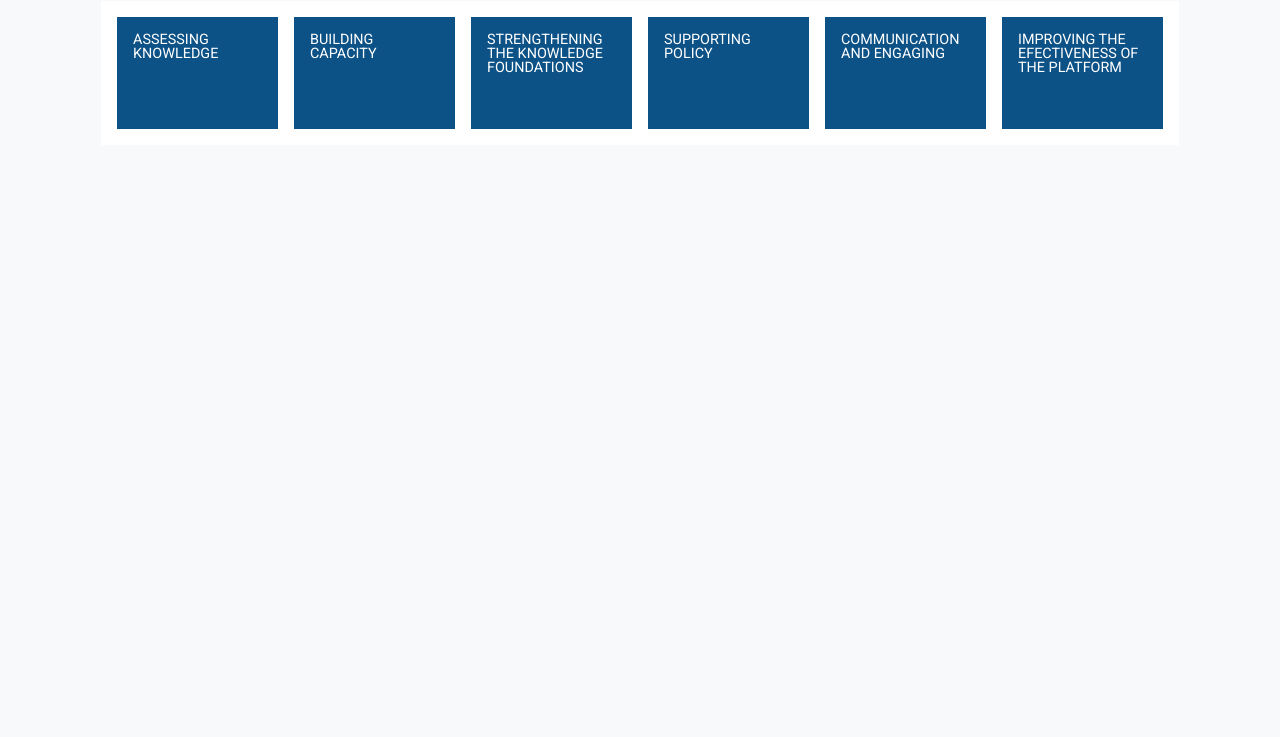
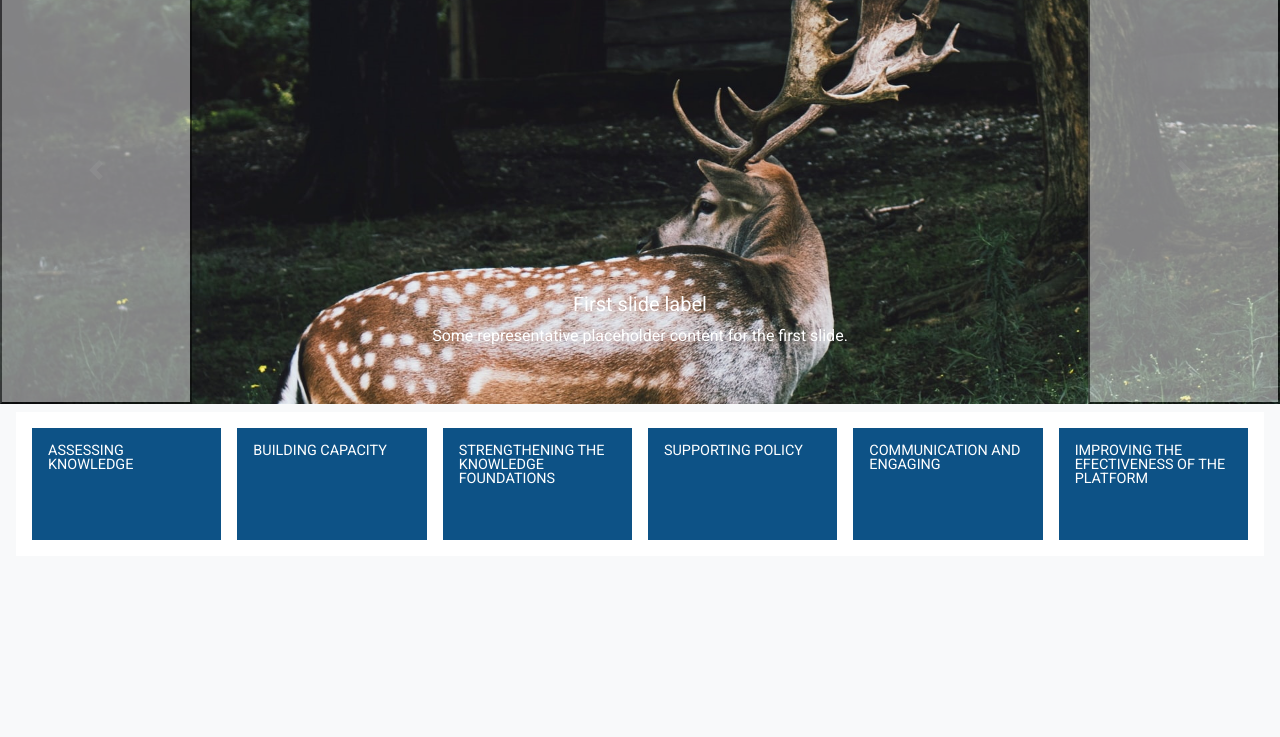
Before and after one commit to rogermedico/tbf_frontend_test, a website: page public/index.html in a window 1280 px wide. Shown: the part 63-800 px from the top of the page. Drawn offline with nearby package versions, Linux system fonts and the light colour scheme; files that its build step writes are made by us from their sources; files whose address does not match are found by name.

Commit message:
wip - header carousel

```diff
--- a/public/index.html
+++ b/public/index.html
@@ -11,12 +11,45 @@
 </head>
 
 <body class="bg-light">
-    <div class="container">
-        <div class="row">
-            <div class="col-md-6 offset-md-3">
+    <div>
+        <header>
+            <!-- <div class="col-md-6 offset-md-3">
                 <h1 data-toggle="tooltip" title="The skeleton has bootstrap fully loaded!">Helloer</h1>
+            </div> -->
+            <div id="headerCarousel" class="carousel slide" data-ride="carousel">
+                <div class="carousel-inner">
+                    <div class="carousel-item active">
+                        <img src="images/header01.jpg" class="d-block w-100" alt="Header image">
+                        <div class="carousel-caption d-none d-md-block">
+                            <h5>First slide label</h5>
+                            <p>Some representative placeholder content for the first slide.</p>
+                        </div>
+                    </div>
+                    <div class="carousel-item">
+                        <img src="images/header02.jpg" class="d-block w-100" alt="Header image">
+                        <div class="carousel-caption d-none d-md-block">
+                            <h5>Second slide label</h5>
+                            <p>Some representative placeholder content for the second slide.</p>
+                        </div>
+                    </div>
+                    <div class="carousel-item">
+                        <img src="images/header03.jpg" class="d-block w-100" alt="Header image">
+                        <div class="carousel-caption d-none d-md-block">
+                            <h5>Third slide label</h5>
+                            <p>Some representative placeholder content for the third slide.</p>
+                        </div>
+                    </div>
+                </div>
+                <button class="carousel-control-prev" type="button" data-target="#headerCarousel" data-slide="prev">
+                    <span class="carousel-control-prev-icon" aria-hidden="true"></span>
+                    <span class="sr-only">Previous</span>
+                </button>
+                <button class="carousel-control-next" type="button" data-target="#headerCarousel" data-slide="next">
+                    <span class="carousel-control-next-icon" aria-hidden="true"></span>
+                    <span class="sr-only">Next</span>
+                </button>
             </div>
-        </div>
+        </header>
 
         <nav class="navbar navbar-expand-lg navbar-light">
             <button class="navbar-toggler" type="button" data-toggle="collapse" data-target="#navbarSupportedContent"
@@ -26,32 +59,34 @@
 
             <div class="collapse navbar-collapse" id="navbarSupportedContent">
                 <ul class="nav p-2 bg-white">
-                    <a class="nav-item m-2 text-decoration-none" href="#">
+                    <a class="nav-item m-2 text-decoration-none" href="#" alt="Menu link assessing knowledge">
                         <li class="p-3 text-uppercase text-white font-weight-normal">
                             assessing knowledge
                         </li>
                     </a>
-                    <a class="nav-item m-2 text-decoration-none" href="#">
+                    <a class="nav-item m-2 text-decoration-none" href="#" alt="Menu link building capacity">
                         <li class="p-3 text-uppercase text-white font-weight-normal">
                             building capacity
                         </li>
                     </a>
-                    <a class="nav-item m-2 text-decoration-none" href="#">
+                    <a class="nav-item m-2 text-decoration-none" href="#"
+                        alt="Menu link strengthening the knowledge foundations">
                         <li class="p-3 text-uppercase text-white font-weight-normal">
                             strengthening the knowledge foundations
                         </li>
                     </a>
-                    <a class="nav-item m-2 text-decoration-none" href="#">
+                    <a class="nav-item m-2 text-decoration-none" href="#" alt="Menu link supporting policy">
                         <li class="p-3 text-uppercase text-white font-weight-normal">
                             supporting policy
                         </li>
                     </a>
-                    <a class="nav-item m-2 text-decoration-none" href="#">
+                    <a class="nav-item m-2 text-decoration-none" href="#" alt="Menu link communication and engaging">
                         <li class="p-3 text-uppercase text-white font-weight-normal">
                             communication and engaging
                         </li>
                     </a>
-                    <a class="nav-item m-2 text-decoration-none" href="#">
+                    <a class="nav-item m-2 text-decoration-none" href="#"
+                        alt="Menu link improving the efectiveness of the platform">
                         <li class="p-3 text-uppercase text-white font-weight-normal">
                             improving the efectiveness of the platform
                         </li>
```
Also changed, not shown: src/images/header01.jpg (added), src/images/header02.jpg (added), src/images/header03.jpg (added).
